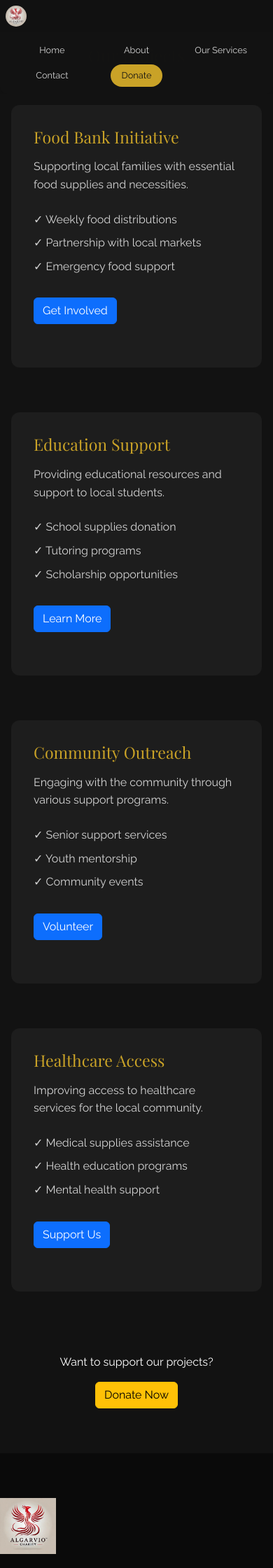
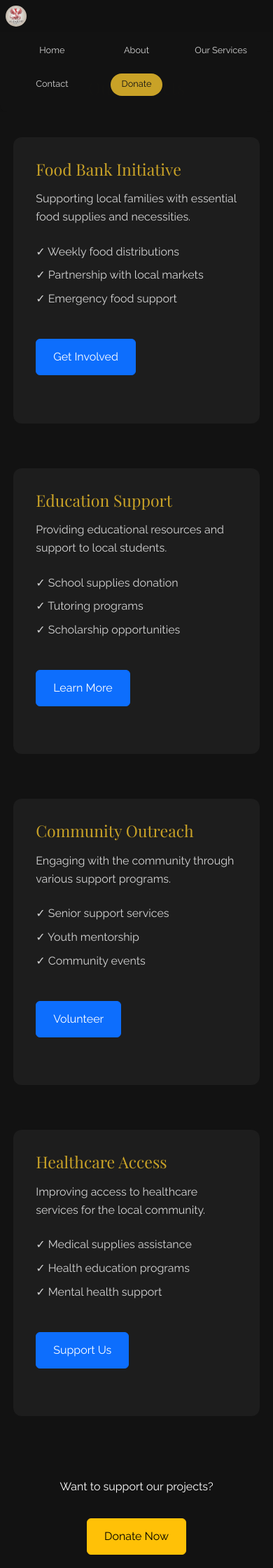
Before and after one commit to nassermendes/algarviocharity-website, a Flask app: page /projects in a window 390 px wide. Shown: the top 2240 px of the page at 70% size. Run offline with Flask 3, Linux system fonts and the light colour scheme; some libraries are stand-ins or nearby versions.

Commit message:
Add more margin space for mobile pages

```diff
--- a/static/css/style.css
+++ b/static/css/style.css
@@ -576,3 +576,105 @@ h1, h2, h3, h4, h5, h6 {
     transform: scaleY(0);
     transform-origin: top;
 }
+
+/* Mobile Spacing */
+@media (max-width: 991px) {
+    .main-content {
+        padding-top: 120px;
+    }
+
+    .section {
+        padding: 3rem 1.5rem;
+        margin: 1rem auto;
+    }
+
+    .hero-section {
+        padding: 2rem 1.5rem;
+        margin-bottom: 2rem;
+    }
+
+    .about-section,
+    .services-section,
+    .contact-section,
+    .projects-section {
+        padding: 2.5rem 1.5rem;
+        margin: 1.5rem auto;
+        max-width: 100%;
+    }
+
+    .card {
+        margin-bottom: 1.5rem;
+    }
+
+    .card-body {
+        padding: 1.5rem;
+    }
+
+    .footer {
+        padding: 2rem 1.5rem;
+        margin-top: 2rem;
+    }
+
+    /* Add spacing for text elements */
+    p, .card-text {
+        margin-bottom: 1.2rem;
+        line-height: 1.6;
+    }
+
+    h1, h2, h3, h4, h5, h6 {
+        margin-bottom: 1.2rem;
+    }
+
+    /* List spacing */
+    ul, ol {
+        margin: 1.2rem 0;
+        padding-left: 1.5rem;
+    }
+
+    li {
+        margin-bottom: 0.8rem;
+    }
+
+    /* Form elements spacing */
+    .form-group {
+        margin-bottom: 1.5rem;
+    }
+
+    .form-control {
+        margin-bottom: 1rem;
+        padding: 0.8rem;
+    }
+
+    /* Button spacing */
+    .btn {
+        margin: 0.8rem 0;
+        padding: 0.8rem 1.5rem;
+    }
+}
+
+@media (max-width: 576px) {
+    .main-content {
+        padding-top: 110px;
+    }
+
+    .section {
+        padding: 2rem 1.2rem;
+        margin: 0.8rem auto;
+    }
+
+    .about-section,
+    .services-section,
+    .contact-section,
+    .projects-section {
+        padding: 2rem 1.2rem;
+        margin: 1.2rem auto;
+    }
+
+    .card-body {
+        padding: 1.2rem;
+    }
+
+    .footer {
+        padding: 1.5rem 1.2rem;
+    }
+}
```
